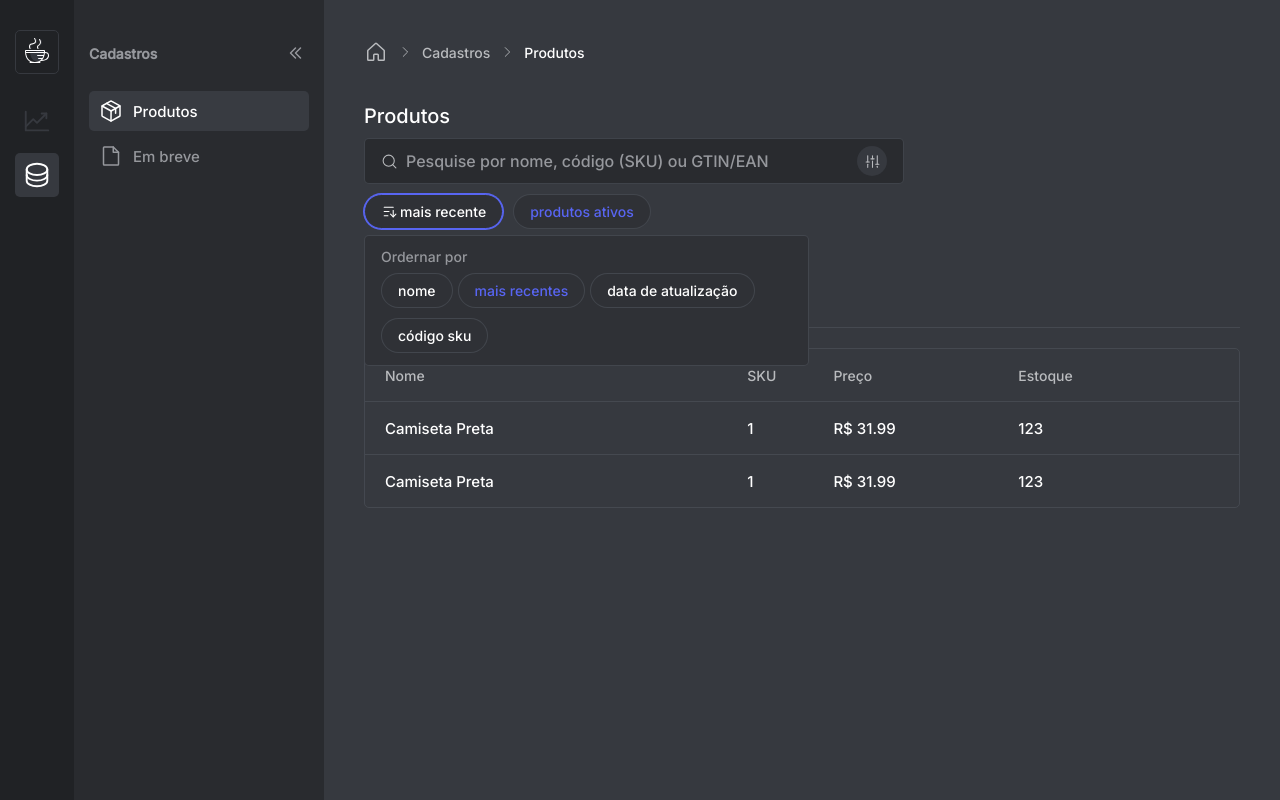
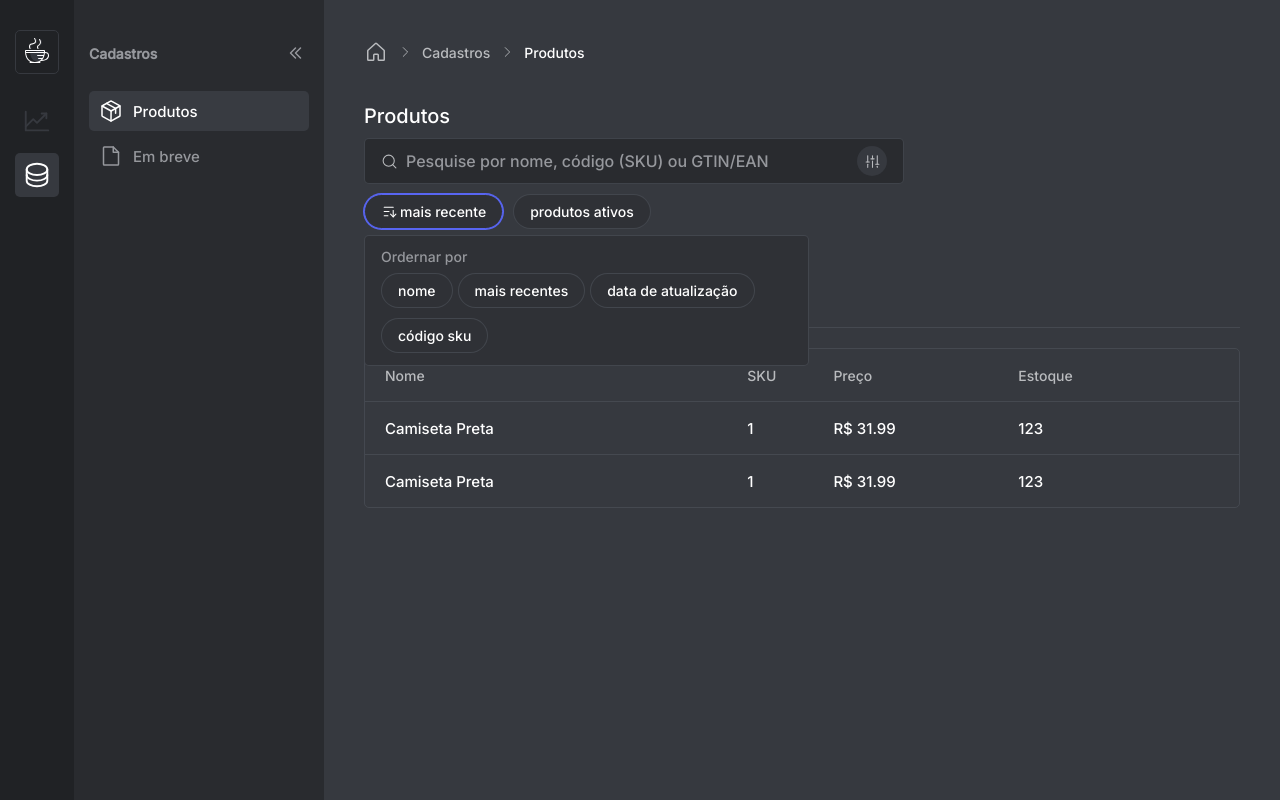
Before and after one commit to lucaslousada/sellez, a React (Vite) app: page /produtos in a window 1280 px wide. Both pictures are taken after a click on the button "mais recente". Built offline with nearby package versions, Linux system fonts and the light colour scheme; data requests are answered from the project's data file.

Commit message:
fix: resolve duplicate call to API and improve ProductsContext code

```diff
--- a/src/contexts/ProcuctsContext.tsx
+++ b/src/contexts/ProcuctsContext.tsx
@@ -1,113 +1,108 @@
 import {
-  Dispatch,
-  ReactNode,
-  SetStateAction,
+  type Dispatch,
+  type ReactNode,
+  type SetStateAction,
   createContext,
   useEffect,
   useState,
-} from 'react';
-import { AxiosError } from 'axios';
-import { api } from '../services/api';
-import { SortFilterItemType } from '../pages/Products/components/Filters/Sort';
-import { StatusFilterItemType } from '../pages/Products/components/Filters/Status';
-import { OverlayWhileCharging } from '../styles/components/OverlayWhileCharging';
+} from 'react'
+import { type AxiosError } from 'axios'
+import { type SortFilterItemType } from '../pages/Products/components/Filters/Sort'
+import { type StatusFilterItemType } from '../pages/Products/components/Filters/Status'
+import { api } from '../services/api'
+
+import { OverlayWhileCharging } from '../styles/components/OverlayWhileCharging'
 
 interface ProductData {
-  id: number;
-  status: string;
-  sku: number;
-  name: string;
-  stock: number;
-  sale_price: number;
-  brand: string;
-  net_weight: number;
-  gross_weight: number;
-  volume_quantity: number;
-  width: number;
-  height: number;
-  length: number;
-  created_at: string;
-  update_date: string;
+  id: number
+  status: string
+  sku: number
+  name: string
+  stock: number
+  sale_price: number
+  brand: string
+  net_weight: number
+  gross_weight: number
+  volume_quantity: number
+  width: number
+  height: number
+  length: number
+  created_at: string
+  update_date: string
 }
 
-interface ProductFilters {
-  page: number;
-  itemsPerPage: number;
-  sort: SortFilterItemType;
-  status: StatusFilterItemType;
+interface ActiveQueryParameters {
+  _sort: SortFilterItemType
+  status: StatusFilterItemType
 }
 
 interface ProductsProviderProps {
-  children: ReactNode;
+  children: ReactNode
 }
 
 interface ProductsContextData {
-  products: ProductData[];
-  isLoadingProducts: boolean;
-  activeFilters: ProductFilters;
-  changeActiveFilters: Dispatch<SetStateAction<ProductFilters>>;
+  products: ProductData[]
+  isLoadingProducts: boolean
+  activeQueryParameters: ActiveQueryParameters
+  changeActiveQueryParameters: Dispatch<SetStateAction<ActiveQueryParameters>>
 }
 
-export const ProductsContext = createContext<ProductsContextData>(
-  {} as ProductsContextData
-);
+const defaultActiveQueryParameters: ActiveQueryParameters = {
+  _sort: 'created_at',
+  status: 'active',
+}
 
-export function ProductsProvider({ children }: ProductsProviderProps) {
-  const [products, setProducts] = useState<ProductData[]>([]);
-  const [isLoadingProducts, setIsLoadingProducts] = useState(true);
-  const [activeFilters, setActiveFilters] = useState<ProductFilters>({
-    page: 1,
-    itemsPerPage: 100,
-    sort: 'most_recent',
-    status: 'active',
-  });
+export const ProductsContext = createContext<ProductsContextData>({
+  products: [],
+  isLoadingProducts: false,
+  activeQueryParameters: defaultActiveQueryParameters,
+  changeActiveQueryParameters: () => {},
+})
 
-  async function loadProducts() {
-    setProducts([]);
+export function ProductsProvider({
+  children,
+}: ProductsProviderProps): JSX.Element {
+  const [products, setProducts] = useState<ProductData[]>([])
+  const [isLoadingProducts, setIsLoadingProducts] = useState(true)
+  const [activeQueryParameters, setActiveQueryParameters] =
+    useState<ActiveQueryParameters>(defaultActiveQueryParameters)
 
-    const filters = {
-      page: `_page=${activeFilters.page}`,
-      itemsPerPage: `_limit=${activeFilters.itemsPerPage}`,
-      sort: `_sort=${activeFilters.sort}`,
-      status:
-        activeFilters.status === 'all'
-          ? null
-          : `status=${activeFilters.status}`,
-    };
+  async function loadProducts(): Promise<void> {
+    setProducts([])
+    setIsLoadingProducts(true)
 
-    const urlParameters = Object.values(filters).filter(
-      filterItem => filterItem !== null
-    );
+    await api
+      .get<ProductData[]>('/products', { params: activeQueryParameters })
 
-    setIsLoadingProducts(true);
+      .then(
+        (response) => {
+          setProducts(response.data)
+        },
+        (error: AxiosError) => {
+          throw new Error(
+            `Falha ao buscar os dados dos produtos. (${error.message})`,
+          )
+        },
+      )
 
-    await api.get<ProductData[]>(`/products?${urlParameters.join('&')}`).then(
-      response => setProducts(response.data),
-      (error: AxiosError) => {
-        throw new Error(
-          `Falha ao buscar os dados dos produtos. (${error.message})`
-        );
-      }
-    );
-
-    setIsLoadingProducts(false);
+    setIsLoadingProducts(false)
   }
 
   useEffect(() => {
-    loadProducts();
-  }, [activeFilters]);
+    loadProducts()
+  }, [activeQueryParameters])
 
   return (
     <ProductsContext.Provider
       value={{
         products,
         isLoadingProducts,
-        activeFilters,
-        changeActiveFilters: setActiveFilters,
+        activeQueryParameters,
+        changeActiveQueryParameters: setActiveQueryParameters,
       }}
     >
       {isLoadingProducts && <OverlayWhileCharging />}
       {children}
     </ProductsContext.Provider>
-  );
+  )
 }
--- a/src/pages/Products/components/Filters/Sort/index.tsx
+++ b/src/pages/Products/components/Filters/Sort/index.tsx
@@ -1,8 +1,8 @@
-import { useContext, useEffect, useState } from 'react';
-import { Root as DropdownMenuRoot } from '@radix-ui/react-dropdown-menu';
-import { ProductsContext } from '../../../../../contexts/ProcuctsContext';
+import { useContext, useState } from 'react'
+import { Root as DropdownMenuRoot } from '@radix-ui/react-dropdown-menu'
+import { ProductsContext } from '../../../../../contexts/ProcuctsContext'
 
-import { SortAscending } from 'phosphor-react';
+import { SortAscending } from 'phosphor-react'
 
 import {
   DropdownMenuContent,
@@ -10,52 +10,82 @@ import {
   DropdownMenuRadioItem,
   DropdownMenuLabel,
   DropdownMenuTrigger,
-} from './styles';
+  DropdownMenuTriggerContent,
+} from './styles'
 
-export type SortFilterItemType = keyof typeof sortFilterItems;
+export type SortFilterItemType = keyof typeof sortFilterItems
 
 const sortFilterItems = {
   name: 'Nome',
-  most_recent: 'Mais recente',
+  created_at: 'Mais recente',
   update_date: 'Data de atualização',
   sku: 'SKU',
-};
+}
 
-export function Sort() {
-  const { activeFilters, changeActiveFilters } = useContext(ProductsContext);
+export function Sort(): JSX.Element {
+  const { activeQueryParameters, changeActiveQueryParameters } =
+    useContext(ProductsContext)
 
   const [activeSortFilter, setActiveSortFilter] = useState<SortFilterItemType>(
-    activeFilters.sort
-  );
+    activeQueryParameters._sort,
+  )
 
-  useEffect(() => {
-    changeActiveFilters({ ...activeFilters, sort: activeSortFilter });
-  }, [activeSortFilter]);
+  function changeSortFilter(filterValue: SortFilterItemType): void {
+    setActiveSortFilter(filterValue)
+
+    changeActiveQueryParameters({
+      ...activeQueryParameters,
+      _sort: filterValue,
+    })
+  }
 
   return (
     <DropdownMenuRoot>
       <DropdownMenuTrigger title="Ordenação">
-        <SortAscending />
-        {sortFilterItems[activeSortFilter]}
+        <DropdownMenuTriggerContent selectedItem={activeSortFilter}>
+          <SortAscending />
+          {sortFilterItems[activeSortFilter]}
+        </DropdownMenuTriggerContent>
       </DropdownMenuTrigger>
 
       <DropdownMenuContent align="start">
         <DropdownMenuLabel>Ordernar por</DropdownMenuLabel>
 
-        <DropdownMenuRadioGroup
-          value={activeSortFilter}
-          onValueChange={setActiveSortFilter as (value: string) => void}
-        >
-          <DropdownMenuRadioItem value="name">Nome</DropdownMenuRadioItem>
-          <DropdownMenuRadioItem value="most_recent">
+        <DropdownMenuRadioGroup>
+          <DropdownMenuRadioItem
+            value="name"
+            onSelect={() => {
+              changeSortFilter('name')
+            }}
+          >
+            Nome
+          </DropdownMenuRadioItem>
+          <DropdownMenuRadioItem
+            value="created_at"
+            onSelect={() => {
+              changeSortFilter('created_at')
+            }}
+          >
             Mais recentes
           </DropdownMenuRadioItem>
-          <DropdownMenuRadioItem value="update_date">
+          <DropdownMenuRadioItem
+            value="update_date"
+            onSelect={() => {
+              changeSortFilter('update_date')
+            }}
+          >
             Data de atualização
           </DropdownMenuRadioItem>
-          <DropdownMenuRadioItem value="sku">Código SKU</DropdownMenuRadioItem>
+          <DropdownMenuRadioItem
+            value="sku"
+            onSelect={() => {
+              changeSortFilter('sku')
+            }}
+          >
+            Código SKU
+          </DropdownMenuRadioItem>
         </DropdownMenuRadioGroup>
       </DropdownMenuContent>
     </DropdownMenuRoot>
-  );
+  )
 }
--- a/src/pages/Products/components/Filters/Sort/styles.ts
+++ b/src/pages/Products/components/Filters/Sort/styles.ts
@@ -1,11 +1,13 @@
-import styled from 'styled-components';
+import styled from 'styled-components'
+import { type SortFilterItemType } from '.'
 
 import {
+  buttonContentForFilters,
   buttonForFilters,
   content,
   group,
   label,
-} from '../../../../../styles/shared/dropdownMenuForFilters';
+} from '../../../../../styles/shared/dropdownMenuForFilters'
 
 import {
   Content,
@@ -13,28 +15,49 @@ import {
   RadioItem,
   Label,
   Trigger,
-} from '@radix-ui/react-dropdown-menu';
+} from '@radix-ui/react-dropdown-menu'
+
+interface DropdownMenuTriggerContentProps {
+  selectedItem: SortFilterItemType
+}
+
+interface DropdownMenuRadioItemProps {
+  value: SortFilterItemType
+}
 
 export const DropdownMenuTrigger = styled(Trigger)`
   ${buttonForFilters}
-`;
+`
+
+export const DropdownMenuTriggerContent = styled.div<DropdownMenuTriggerContentProps>`
+  ${buttonContentForFilters}
+
+  &, svg {
+    color: ${({ theme, selectedItem }) =>
+      selectedItem !== 'created_at'
+        ? theme.colors.main
+        : theme.colors.color_900};
+  }
+`
 
 export const DropdownMenuContent = styled(Content)`
   ${content}
-`;
+`
 
 export const DropdownMenuLabel = styled(Label)`
   ${label}
-`;
+`
 
 export const DropdownMenuRadioGroup = styled(RadioGroup)`
   ${group}
-`;
+`
 
-export const DropdownMenuRadioItem = styled(RadioItem)`
+export const DropdownMenuRadioItem = styled(
+  RadioItem,
+)<DropdownMenuRadioItemProps>`
   ${buttonForFilters}
 
   &[data-state='checked'] {
     color: ${({ theme }) => theme.colors.main};
   }
-`;
+`
--- a/src/pages/Products/components/Filters/Status/index.tsx
+++ b/src/pages/Products/components/Filters/Status/index.tsx
@@ -1,6 +1,6 @@
-import { useContext, useEffect, useState } from 'react';
-import { Root as DropdownMenuRoot } from '@radix-ui/react-dropdown-menu';
-import { ProductsContext } from '../../../../../contexts/ProcuctsContext';
+import { useContext, useState } from 'react'
+import { Root as DropdownMenuRoot } from '@radix-ui/react-dropdown-menu'
+import { ProductsContext } from '../../../../../contexts/ProcuctsContext'
 
 import {
   DropdownMenuContent,
@@ -8,50 +8,81 @@ import {
   DropdownMenuRadioItem,
   DropdownMenuLabel,
   DropdownMenuTrigger,
-} from './styles';
+  DropdownMenuTriggerContent,
+} from './styles'
 
-export type StatusFilterItemType = keyof typeof statusFilterItems;
+export type StatusFilterItemType = keyof typeof statusFilterItems | null
 
 const statusFilterItems = {
   active: 'Produtos ativos',
   inactivated: 'Produtos inativos',
   deleted: 'Produtos excluídos',
-  all: 'Por situação',
-};
+}
 
-export function Status() {
-  const { activeFilters, changeActiveFilters } = useContext(ProductsContext);
+export function Status(): JSX.Element {
+  const { activeQueryParameters, changeActiveQueryParameters } =
+    useContext(ProductsContext)
 
   const [activeStatusFilter, setActiveStatusFilter] =
-    useState<StatusFilterItemType>(activeFilters.status);
+    useState<StatusFilterItemType>(activeQueryParameters.status)
 
-  useEffect(() => {
-    changeActiveFilters({ ...activeFilters, status: activeStatusFilter });
-  }, [activeStatusFilter]);
+  function changeStatusFilter(filterValue: StatusFilterItemType): void {
+    setActiveStatusFilter(filterValue)
+
+    changeActiveQueryParameters({
+      ...activeQueryParameters,
+      status: filterValue,
+    })
+  }
 
   return (
     <DropdownMenuRoot>
-      <DropdownMenuTrigger selectedItem={activeStatusFilter} title="Situação">
-        {statusFilterItems[activeStatusFilter]}
+      <DropdownMenuTrigger title="Situação">
+        <DropdownMenuTriggerContent selectedItem={activeStatusFilter}>
+          {activeStatusFilter !== null
+            ? statusFilterItems[activeStatusFilter]
+            : 'Por situação'}
+        </DropdownMenuTriggerContent>
       </DropdownMenuTrigger>
 
       <DropdownMenuContent align="start">
         <DropdownMenuLabel>Situação</DropdownMenuLabel>
 
-        <DropdownMenuRadioGroup
-          value={activeStatusFilter}
-          onValueChange={setActiveStatusFilter as (value: string) => void}
-        >
-          <DropdownMenuRadioItem value="active">Ativos</DropdownMenuRadioItem>
-          <DropdownMenuRadioItem value="inactivated">
+        <DropdownMenuRadioGroup>
+          <DropdownMenuRadioItem
+            value="active"
+            onSelect={() => {
+              changeStatusFilter('active')
+            }}
+          >
+            Ativos
+          </DropdownMenuRadioItem>
+          <DropdownMenuRadioItem
+            value="inactivated"
+            onSelect={() => {
+              changeStatusFilter('inactivated')
+            }}
+          >
             Inativos
           </DropdownMenuRadioItem>
-          <DropdownMenuRadioItem value="deleted">
+          <DropdownMenuRadioItem
+            value="deleted"
+            onSelect={() => {
+              changeStatusFilter('deleted')
+            }}
+          >
             Excluídos
           </DropdownMenuRadioItem>
-          <DropdownMenuRadioItem value="all">Sem filtro</DropdownMenuRadioItem>
+          <DropdownMenuRadioItem
+            value="null"
+            onSelect={() => {
+              changeStatusFilter(null)
+            }}
+          >
+            Sem filtro
+          </DropdownMenuRadioItem>
         </DropdownMenuRadioGroup>
       </DropdownMenuContent>
     </DropdownMenuRoot>
-  );
+  )
 }
--- a/src/pages/Products/components/Filters/Status/styles.ts
+++ b/src/pages/Products/components/Filters/Status/styles.ts
@@ -1,12 +1,12 @@
-import styled from 'styled-components';
-import { SelectableItemTypes } from '.';
+import styled from 'styled-components'
+import { type StatusFilterItemType } from '.'
 
 import {
   buttonForFilters,
   content,
   group,
   label,
-} from '../../../../../styles/shared/dropdownMenuForFilters';
+} from '../../../../../styles/shared/dropdownMenuForFilters'
 
 import {
   Content,
@@ -14,35 +14,42 @@ import {
   RadioItem,
   Label,
   Trigger,
-} from '@radix-ui/react-dropdown-menu';
+} from '@radix-ui/react-dropdown-menu'
 
-interface DropdownMenuTriggerProps {
-  selectedItem: SelectableItemTypes;
+interface DropdownMenuTriggerContentProps {
+  selectedItem: StatusFilterItemType
 }
 
-export const DropdownMenuTrigger = styled(Trigger)<DropdownMenuTriggerProps>`
+interface DropdownMenuRadioItemProps {
+  value: StatusFilterItemType | 'null'
+}
+
+export const DropdownMenuTrigger = styled(Trigger)`
   ${buttonForFilters}
+`
 
+export const DropdownMenuTriggerContent = styled.div<DropdownMenuTriggerContentProps>`
   color: ${({ theme, selectedItem }) =>
-    selectedItem !== 'none' ? theme.colors.main : theme.colors.color_900};
-`;
-
+    selectedItem !== 'active' ? theme.colors.main : theme.colors.color_900};
+`
 export const DropdownMenuContent = styled(Content)`
   ${content}
-`;
+`
 
 export const DropdownMenuLabel = styled(Label)`
   ${label}
-`;
+`
 
 export const DropdownMenuRadioGroup = styled(RadioGroup)`
   ${group}
-`;
+`
 
-export const DropdownMenuRadioItem = styled(RadioItem)`
+export const DropdownMenuRadioItem = styled(
+  RadioItem,
+)<DropdownMenuRadioItemProps>`
   ${buttonForFilters}
 
   &[data-state='checked'] {
     color: ${({ theme }) => theme.colors.main};
   }
-`;
+`
```
Also changed, not shown: src/styles/shared/dropdownMenuForFilters.ts (+13 -9 lines).
